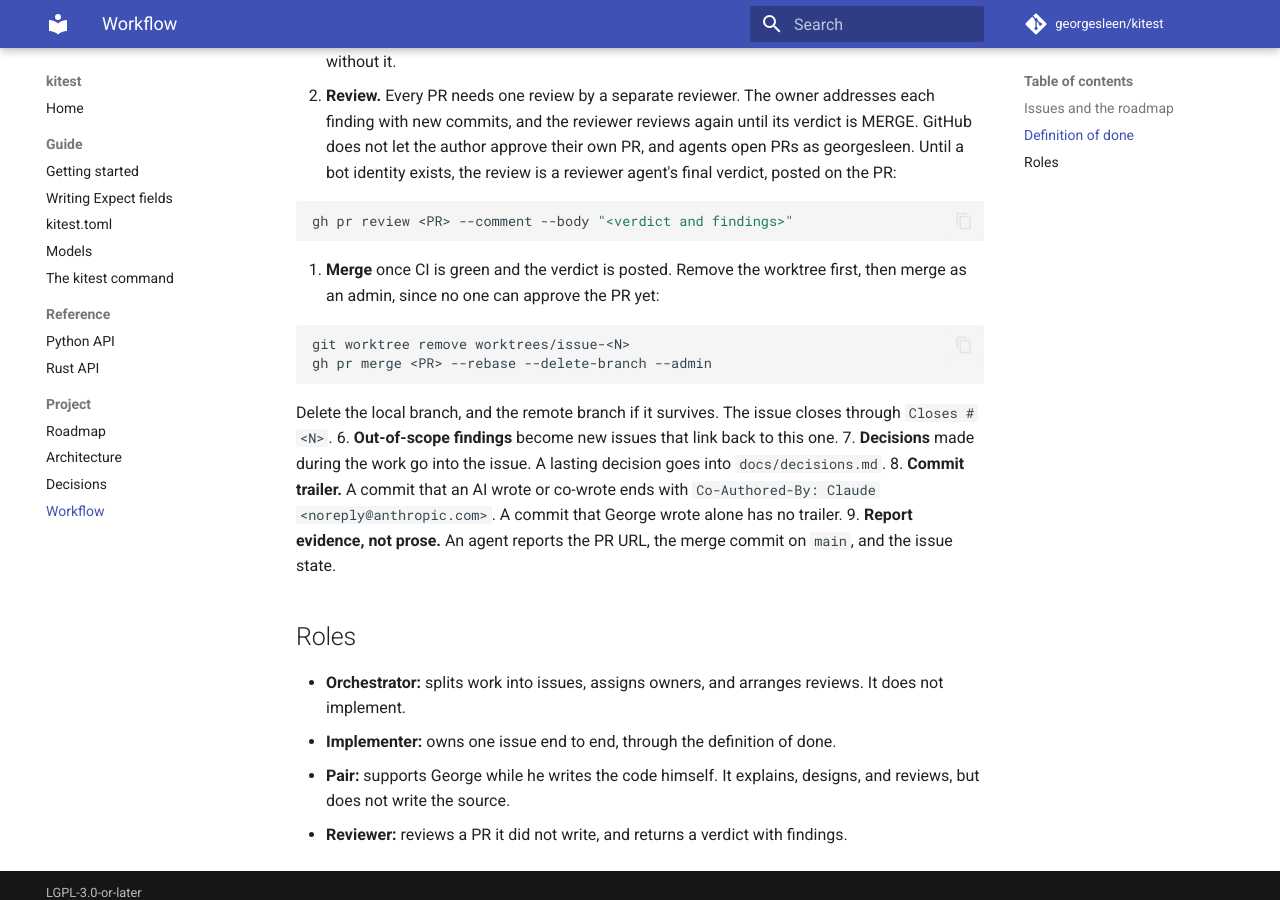
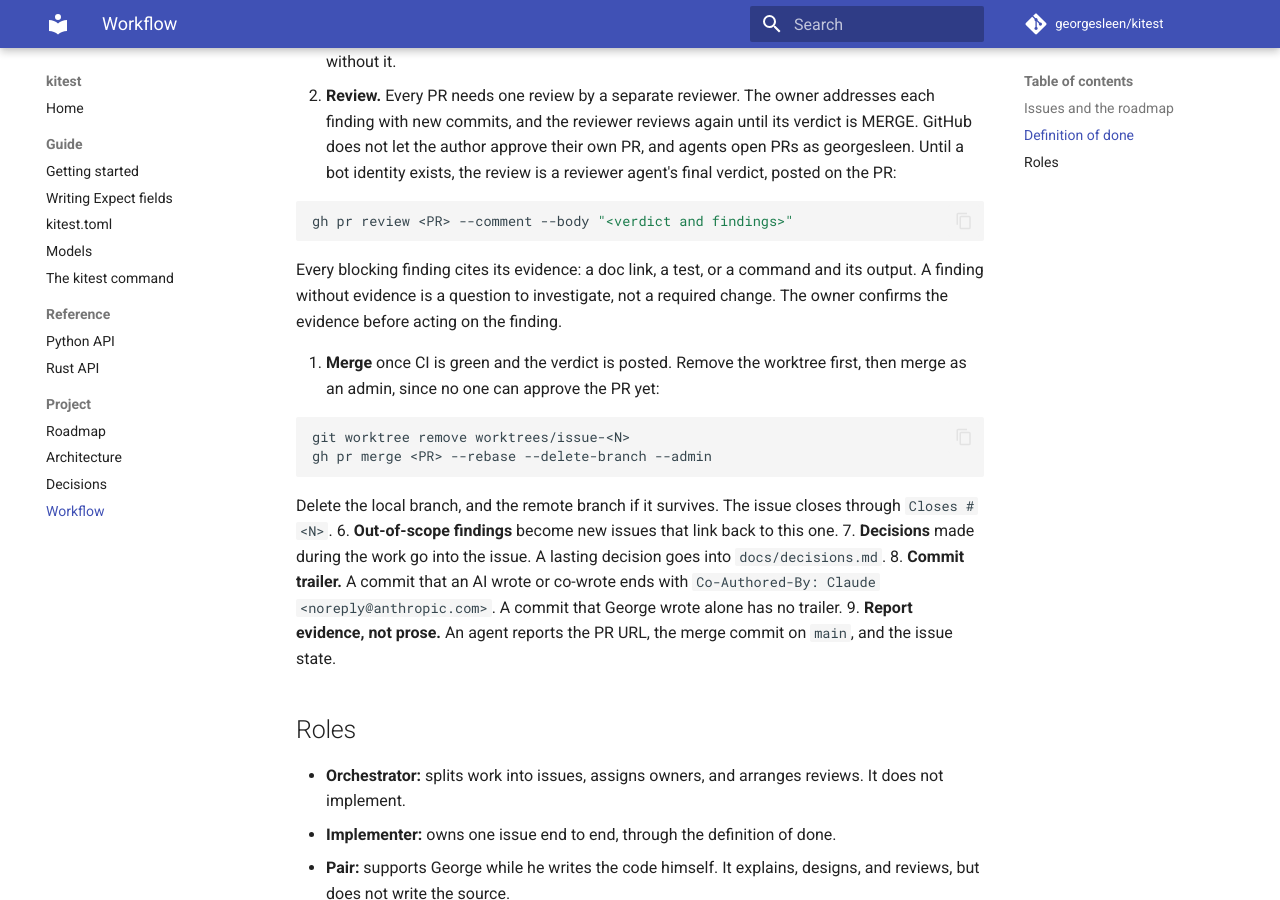
Before and after one commit to georgesleen/kitest, an MkDocs documentation site: the page built from docs/workflow.md, in a window 1280 px wide and 900 px high, scrolled down 915 px. Built offline with MkDocs 1.6.1 and Material for MkDocs 9.7.7, drawn with Linux system fonts in a browser that asks for light colours; comment, search, counter and statistics services are not loaded.

Commit message:
Require evidence for each blocking review finding
A reviewer blocked PR #7 on a GitHub rule that GitHub's issue-form docs do
not state. A blocking finding now cites a doc link, a test, or a command
and its output; without evidence it is a question to investigate, and the
owner confirms the evidence before acting on it.

Co-Authored-By: Claude <noreply@anthropic.com>

````diff
--- a/docs/workflow.md
+++ b/docs/workflow.md
@@ -52,6 +52,11 @@ roadmap takes `area:infra`.
    gh pr review <PR> --comment --body "<verdict and findings>"
    ```
 
+   Every blocking finding cites its evidence: a doc link, a test, or a
+   command and its output. A finding without evidence is a question to
+   investigate, not a required change. The owner confirms the evidence
+   before acting on the finding.
+
 5. **Merge** once CI is green and the verdict is posted. Remove the worktree
    first, then merge as an admin, since no one can approve the PR yet:
 
````
